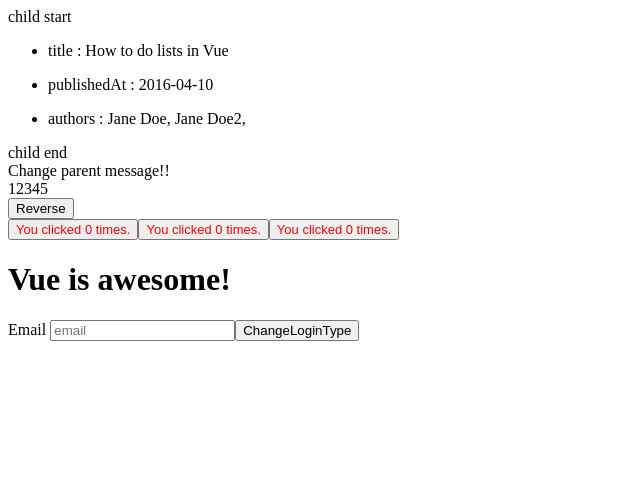
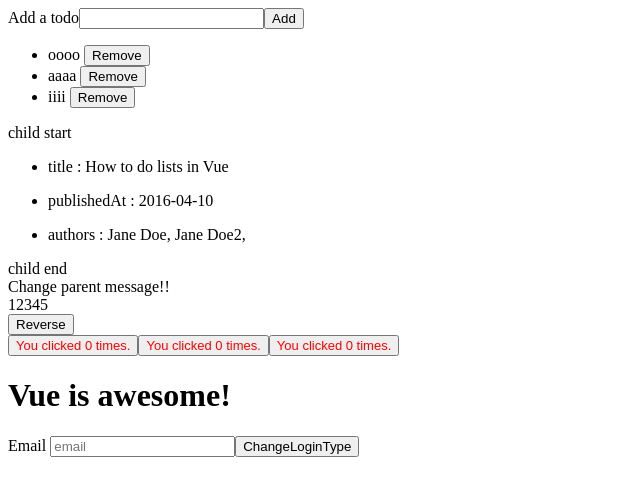
Before and after one commit to hibriiiiidge/practice__vue_app, a Vue app: page / in a window 1280 px wide. Shown: the top 496 px of the page, without its empty margins (0-640 px from the left). Built offline with nearby package versions, Linux system fonts and the light colour scheme.

Commit message:
Add TODO list

```diff
--- a/src/App.vue
+++ b/src/App.vue
@@ -1,5 +1,6 @@
 <template>
   <div>
+    <todo></todo>
     <child :object="object"></child>
     <div> {{ message }} </div>
     <div v-bind:class="{ active: isActive }"> {{ message2 }} </div>
@@ -29,11 +30,13 @@
 <script>
 import child from './components/child'
 import count_button from './components/CountButton'
+import todo from './components/todo'
 
 export default {
   components: {
     child,
-    count_button
+    count_button,
+    todo
   },
   data () {
     return {
--- a/src/components/child.vue
+++ b/src/components/child.vue
@@ -1,7 +1,7 @@
 <template>
   <div>
     child start
-    <ul v-for="(value, key) in object">
+    <ul v-for="(value, key) in object" v-bind:key="value.id">
       <template v-if="key==='authors'">
         <li>
           {{ key }} :
--- /dev/null
+++ b/src/components/todo.vue
@@ -0,0 +1,42 @@
+<template>
+  <div>
+    <form v-on:submit.prevent='addNewTodo'>
+      <label>Add a todo</label>
+      <input v-model='newTodoText'>
+      <button>Add</button>
+    </form>
+    <ul>
+      <li is="todo_item" v-for="(todo, index) in todos" v-bind:key="todo.id" v-bind:title="todo.title" v-on:remove="todos.splice(index, 1)"></li>
+    </ul>
+  </div>
+</template>
+
+<script>
+import todo_item from './todo/todoItem'
+
+export default {
+  components: {
+    todo_item
+  },
+  data(){
+    return {
+      todos: [
+        { id: 1, title: 'oooo'},
+        { id: 2, title: 'aaaa'},
+        { id: 3, title: 'iiii'},
+      ],
+      newTodoText: '',
+      nextId: 4
+    }
+  },
+  methods: {
+    addNewTodo: function() {
+      this.todos.push({
+        id: this.nextId++,
+        title: this.newTodoText,
+      })
+      this.newTodoText = ''
+    }
+  }
+}
+</script>
--- /dev/null
+++ b/src/components/todo/todoItem.vue
@@ -0,0 +1,12 @@
+<template>
+  <li>
+    {{ title }}
+    <button v-on:click="$emit('remove')">Remove</button>
+  </li>
+</template>
+
+<script>
+export default {
+  props: ['title'],
+}
+</script>
```
